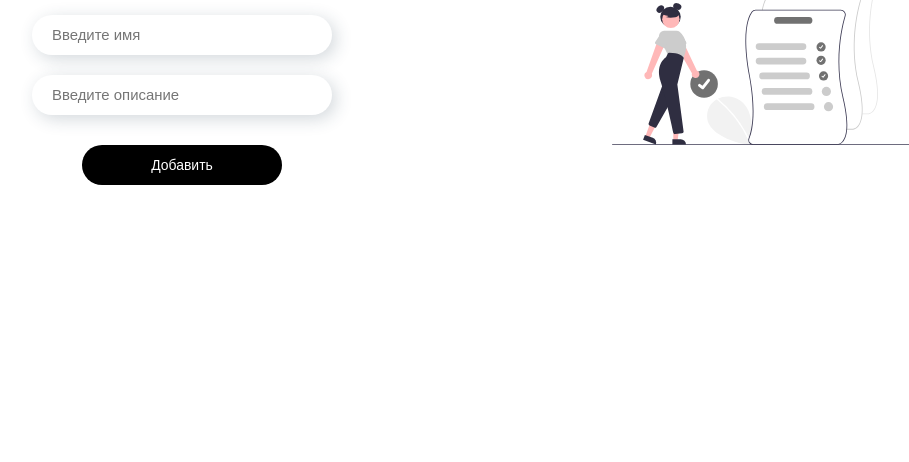
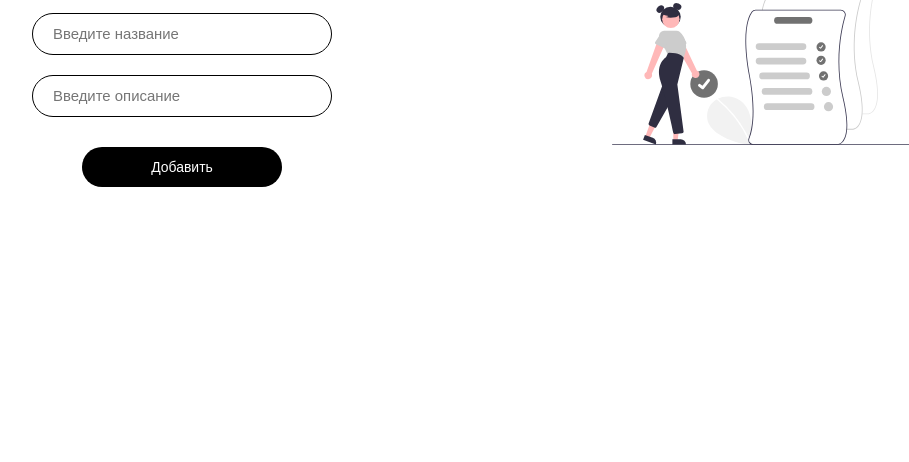
Before and after one commit to wlay-007/todo, a plain HTML site: page index.html in a window 1280 px wide. Shown: the part 338-800 px from the top of the page, without its empty margins (103-1012 px from the left). Drawn offline with Linux system fonts and the light colour scheme.

Commit message:
litle amendment

```diff
--- a/index.html
+++ b/index.html
@@ -14,7 +14,7 @@
                 <h1>ToDo</h1>
             </div>
             <div class="main__inputs">
-                <input class="input" id="name-input" type="text" placeholder="Введите имя">
+                <input class="input" id="name-input" type="text" placeholder="Введите название">
                 <input class="input" id="description-input" type="text" placeholder="Введите описание">
             </div>
             <button class="main__accept-button">
--- a/style.css
+++ b/style.css
@@ -34,10 +34,10 @@ main{
     gap: 20px;
 }
 .input{
-    box-shadow: 4px 4px 17px 0px rgba(34, 60, 80, 0.2);
+    /* box-shadow: 4px 4px 17px 0px rgba(34, 60, 80, 0.2); */
+    border: 1px solid black ;
     font-size: 1.5rem;
     border-radius: 25px;
-    border: 0;
     padding: 20px;
     outline: none;
     width: 300px;
```
